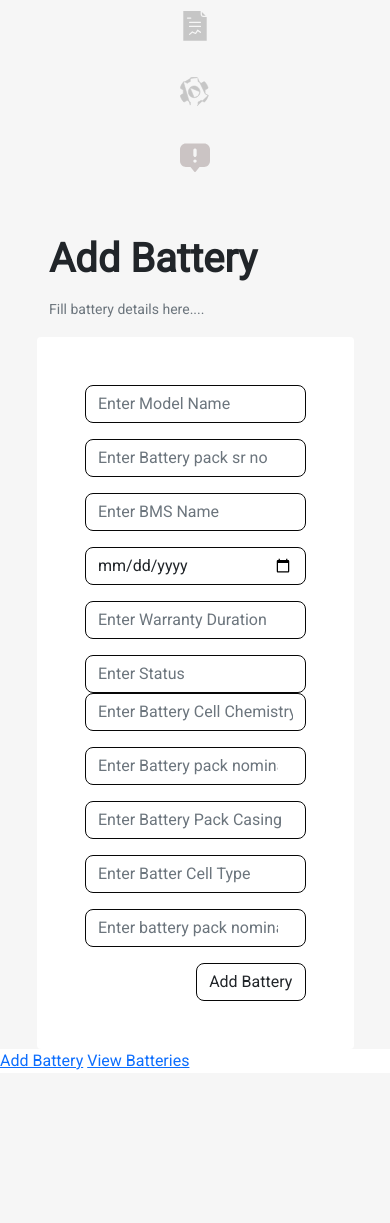
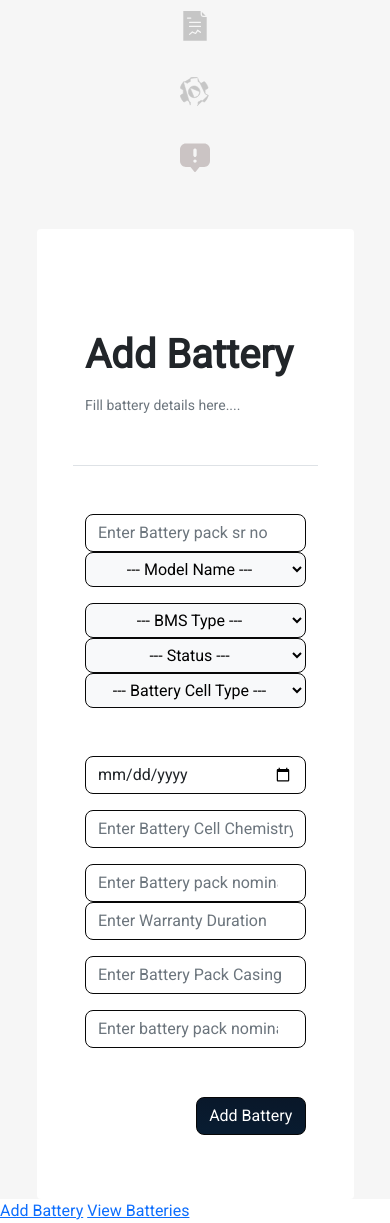
Before and after one commit to anirudh-ramesh/cerberus.py, a Django app: page /add_battery/ in a window 390 px wide. Shown: the part 741-1964 px from the top of the page. Before the commit the page ends 1811 px from the top, so only its background shows below. Run offline with Django 4.2, Linux system fonts and the light colour scheme; some libraries are stand-ins or nearby versions.

Commit message:
Add battery form updated

```diff
--- a/cerberus/accounts/templates/accounts/add_battery.html
+++ b/cerberus/accounts/templates/accounts/add_battery.html
@@ -7,51 +7,79 @@
 {% endblock head %}
 
 {% block menu %}
+
+
     <div class="row px-5 mt-5">
-        <div class="col-md-12">
-            <label class="font-size-1">Add Battery</label><br>
-            <small class="text-muted">Fill battery details here....</small>
-        </div>
-    </div>
-
-    <div class="row px-5 mt-3">
         <form class = "bg-white p-5 rounded" method = "post">
             {% csrf_token %}
-            <div class="row">
+            <div class="row border-bottom py-5">
+                <div class="col-md-12 bg-white">
+                    <label class="font-size-1">Add Battery</label><br>
+                    <small class="text-muted">Fill battery details here....</small>
+                </div>
+            </div>
+            <div class="row mt-5">
                 <div class="col-md-6">
                     <div class="row">
-                        <div class="col-md-12">
-                            <input type="text" class="form-control button-2" placeholder = "Enter Model Name" name="model_name" id="model_name">
-                        </div>
-                    </div>
-                    <div class="row mt-3">
                         <div class="col-md-12">
                             <input type= "text" class="form-control button-2" placeholder = "Enter Battery pack sr no" name="battery_pack_sr_no" id="battery_pack_sr_no">
                         </div>
                     </div>
-                    <div class="row mt-3">
+                </div>
+                <div class="col-md-6">
+                    <div class="row">
                         <div class="col-md-12">
-                            <input type="text" class="form-control button-2" placeholder = "Enter BMS Name" name="bms_type" id="bms_type">
+                            <div id="dropdown">
+                                <select id="model_name" class="btn btn-light button-2 w-100" name="model_name">
+                                    <option value="disable" disabled selected>--- Model Name ---</option>
+                                    <option value="IGTRED">IGTRED</option>
+                                    <option value="IGTRED+">IGTRED+</option>
+                                    <option value="IGTBLU">IGTBLU</option>
+                                </select>
+                            </div>
                         </div>
                     </div>
-                    <div class="row mt-3">
+                </div>
+            </div>
+            <div class="row mt-3">
+                <div class="col-md-4">
+                    <div id="dropdown">
+                        <select id="bms_type" class="btn btn-light button-2 w-100" name="bms_type">
+                            <option value="disable" disabled selected>--- BMS Type ---</option>
+                            <option value="Hardware">Hardware</option>
+                            <option value="Firmware">Firmware</option>
+                        </select>
+                    </div>
+                </div>
+                <div class="col-md-4">
+                    <div id="dropdown">
+                        <select id="status" class="btn btn-light button-2 w-100" name="status">
+                            <option value="disable" disabled selected>--- Status ---</option>
+                            <option value="In Swap Station">In Swap Station</option>
+                            <option value="In Vehicle">In Vehicle</option>
+                            <option value="Idle">Idle</option>
+                            <option value="Damaged">Damaged</option>
+                        </select>
+                    </div>
+                </div>
+                <div class="col-md-4">
+                    <div id="dropdown">
+                        <select id="battery_cell_type" class="btn btn-light button-2 w-100" name="battery_cell_type">
+                            <option value="disable" disabled selected>--- Battery Cell Type ---</option>
+                            <option value="Prismatic">Prismatic</option>
+                            <option value="Cylindrical">Cylindrical</option>
+                        </select>
+                    </div>
+                </div>
+            </div>
+            <div class="row mt-5">
+                <div class="col-md-6">
+                    <div class="row">
                         <div class="col-md-12">
                             <input type="date" class="form-control button-2" placeholder = "Warranty start date" name="warranty_start_date" id="warranty_start_date">
                         </div>
                     </div>
                     <div class="row mt-3">
-                        <div class="col-md-12">
-                            <input type="number" class="form-control button-2" placeholder = "Enter Warranty Duration" name="warranty_duration" id="warranty_duration">
-                        </div>
-                    </div>
-                    <div class="row mt-3">
-                        <div class="col-md-12">
-                            <input type="text" class="form-control button-2" placeholder = "Enter Status" name="status" id="status">
-                        </div>
-                    </div>
-                </div>
-                <div class="col-md-6">
-                    <div class="row">
                         <div class="col-md-12">
                             <input type="text" class="form-control button-2" placeholder = "Enter Battery Cell Chemistry" name="battery_cell_chemistry" id="battery_cell_chemistry">
                         </div>
@@ -61,6 +89,13 @@
                             <input type= "number" class="form-control button-2" placeholder = "Enter Battery pack nominal charge capacity" name="battery_pack_nominal_charge_capacity" id="battery_pack_nominal_charge_capacity">
                         </div>
                     </div>
+                </div>
+                <div class="col-md-6">
+                    <div class="row">
+                        <div class="col-md-12">
+                            <input type="number" class="form-control button-2" placeholder = "Enter Warranty Duration" name="warranty_duration" id="warranty_duration">
+                        </div>
+                    </div>
                     <div class="row mt-3">
                         <div class="col-md-12">
                             <input type="text" class="form-control button-2" placeholder = "Enter Battery Pack Casing" name="battery_pack_casing" id="battery_pack_casing">
@@ -68,19 +103,16 @@
                     </div>
                     <div class="row mt-3">
                         <div class="col-md-12">
-                            <input type="text" class="form-control button-2" placeholder = "Enter Batter Cell Type" name="battery_cell_type" id="battery_cell_type">
-                        </div>
-                    </div>
-                    <div class="row mt-3">
-                        <div class="col-md-12">
                             <input type="number" class="form-control button-2" placeholder = "Enter battery pack nominal Voltage" name="battery_pack_nominal_voltage" id="battery_pack_nominal_voltage">
                         </div>
                     </div>
-                    <div class="row mt-3">
-                        <div class="col-md-12">
-                            <button class="button-2 w-50 btn btn-default font-size-3 text-alignment">Add Battery</button>
-                        </div>
-                    </div>
+                </div>
+            </div>
+            <div class="row mt-5 mb-3">
+                <div class="col-md-6">
+                </div>
+                <div class="col-md-6">
+                    <button class="button-2 w-50 btn btn-default button-1 font-size-3 text-alignment">Add Battery</button>
                 </div>
             </div>
         </form>
```
